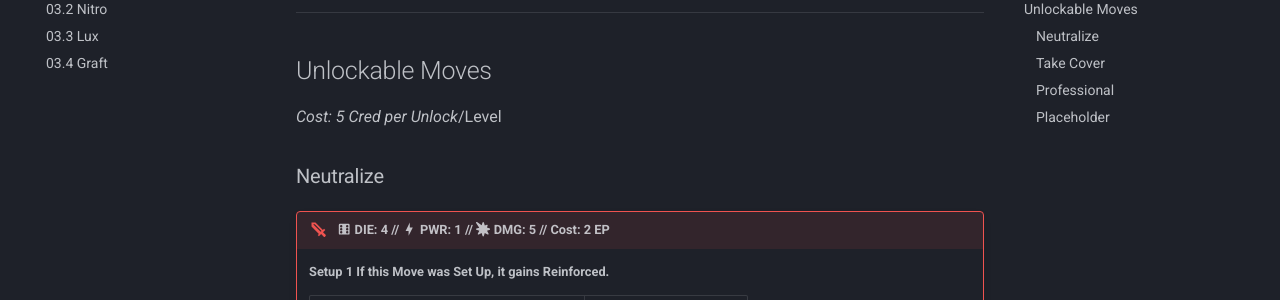
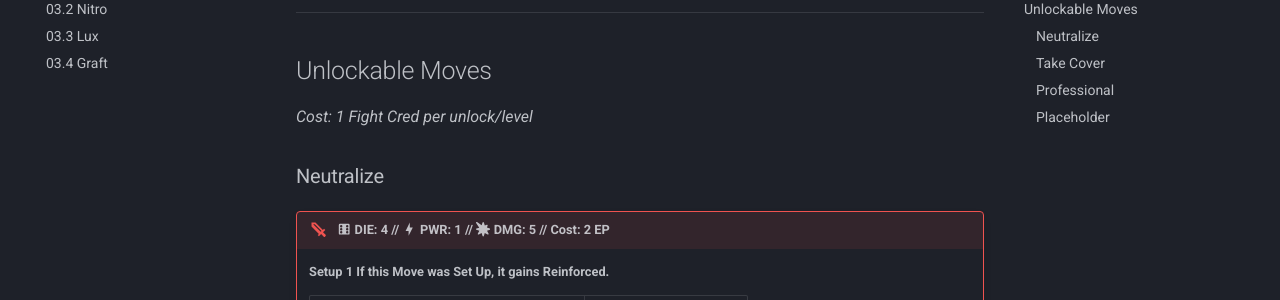
Before and after one commit to Bonfou/LimboRPG, an MkDocs documentation site: the page built from docs/03_Classes/03.1_Operator.md, in a window 1280 px wide and 900 px high, scrolled down 392 px. Shown: the part 153-453 px from the top of the window. Built offline with MkDocs 1.6.1 and Material for MkDocs 9.7.7, drawn with Linux system fonts in a browser that asks for light colours.

Commit message:
Update cost to match new planned leveling system

```diff
--- a/docs/03_Classes/03.1_Operator.md
+++ b/docs/03_Classes/03.1_Operator.md
@@ -10,7 +10,7 @@
 
 ---
 ## Unlockable Moves
-*Cost: 5 Cred per Unlock*/Level
+*Cost: 1 Fight Cred per unlock/level*
 
 ### Neutralize
 !!! offensive ":material-dice-6: **DIE:** 4 // :material-lightning-bolt: **PWR**: 1 // :fontawesome-solid-burst: **DMG**: 5 // **Cost:** 2 EP"
```
